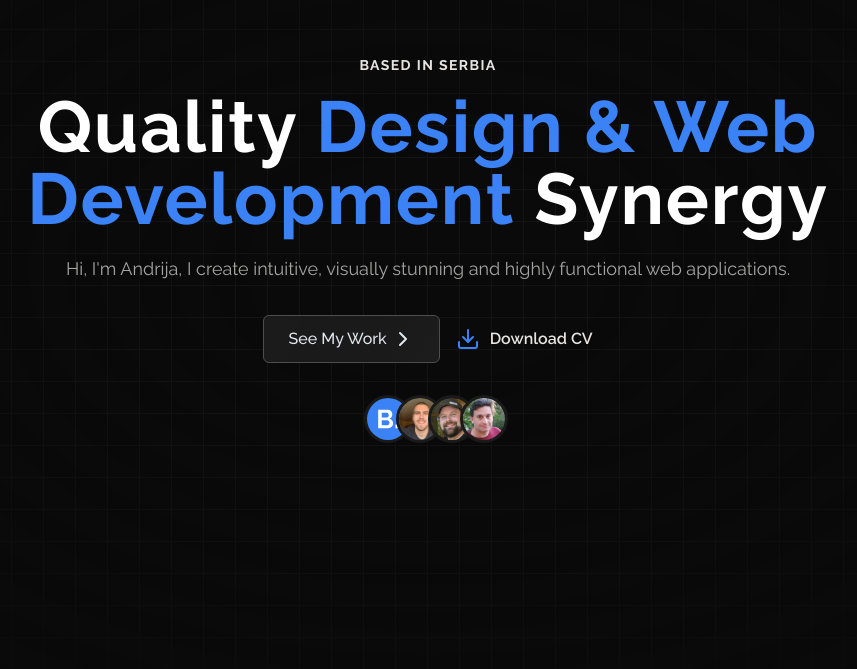
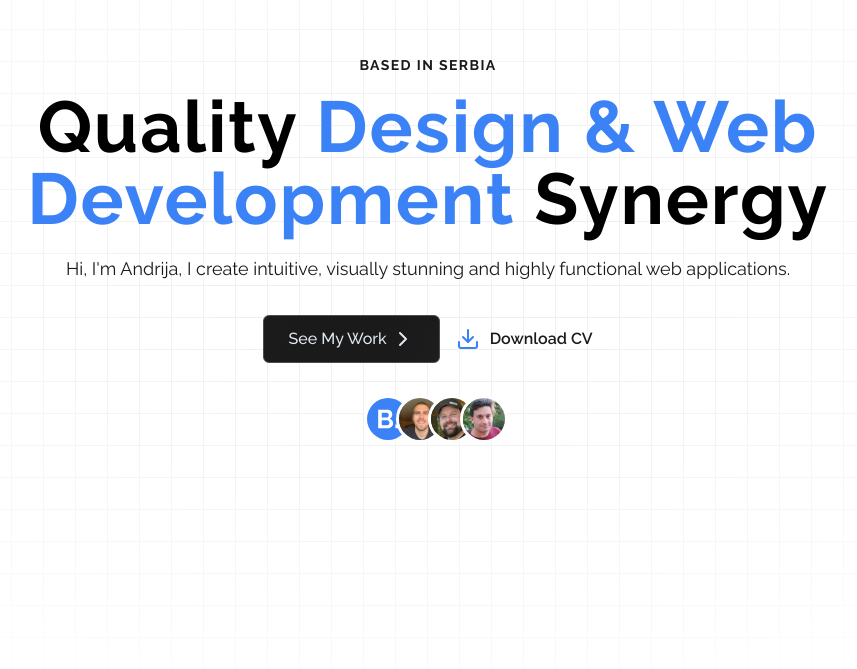
Before and after one commit to jer-in/portfolio-, a Next.js app: page / in a window 1280 px wide. Shown: the part 131-800 px from the top of the page, without its empty margins (212-1069 px from the left). Built offline with nearby package versions, Linux system fonts and the light colour scheme.

Commit message:
Added light mode for portfolio section

```diff
--- a/app/_components/ProjectCard.tsx
+++ b/app/_components/ProjectCard.tsx
@@ -18,7 +18,7 @@ const ProjectCard = ({ project }: { project: ProjectProps }) => {
   const { heading, imageUrl, techStack, href } = project;
 
   return (
-    <div className="bg-dark-200 rounded-lg p-4 sm:p-8 space-y-8">
+    <div className="bg-[#F3F4F3] dark:bg-dark-200 rounded-lg p-4 sm:p-8 space-y-8">
       <Link href="/" className="rounded-lg overflow-hidden block">
         <Image
           src={imageUrl}
@@ -36,7 +36,7 @@ const ProjectCard = ({ project }: { project: ProjectProps }) => {
             href="/"
             className="p-3 bg-primary hover:bg-primary/80 transition-colors duration-200 rounded-lg self-start sm:self-end"
           >
-            <MoveUpRight className="size-5 sm:size-8 text-dark-200" />
+            <MoveUpRight className="size-5 sm:size-8 text-[#F3F4F3] dark:text-dark-200" />
           </Link>
         </div>
       </div>
--- a/app/_components/ProjectTechnologiesMini.tsx
+++ b/app/_components/ProjectTechnologiesMini.tsx
@@ -4,7 +4,7 @@ const ProjectTechnologiesMini = ({ techStack }: { techStack: string[] }) => {
       {techStack.map((tech) => (
         <p
           key={tech}
-          className="text-xs text-white/60 hover:text-white font-medium bg-dark-300 hover:bg-dark-300/10 dark:hover:bg-dark-400 border border-dark-400 transition-colors duration-200 w-fit rounded-md py-2 px-4"
+          className="text-xs text-dark-200/60 hover:text-dark-200 dark:text-white/60 dark:hover:text-white font-medium bg-[#ECEEEC] dark:bg-dark-300 hover:bg-dark-300/10 dark:hover:bg-dark-400 border dark:border-dark-400 transition-colors duration-200 w-fit rounded-md py-2 px-4"
         >
           {tech}
         </p>
--- a/app/layout.tsx
+++ b/app/layout.tsx
@@ -22,7 +22,7 @@ export default function RootLayout({
       >
         <ThemeProvider
           attribute="class"
-          defaultTheme="dark"
+          defaultTheme="light"
           enableSystem
           disableTransitionOnChange
         >
```
